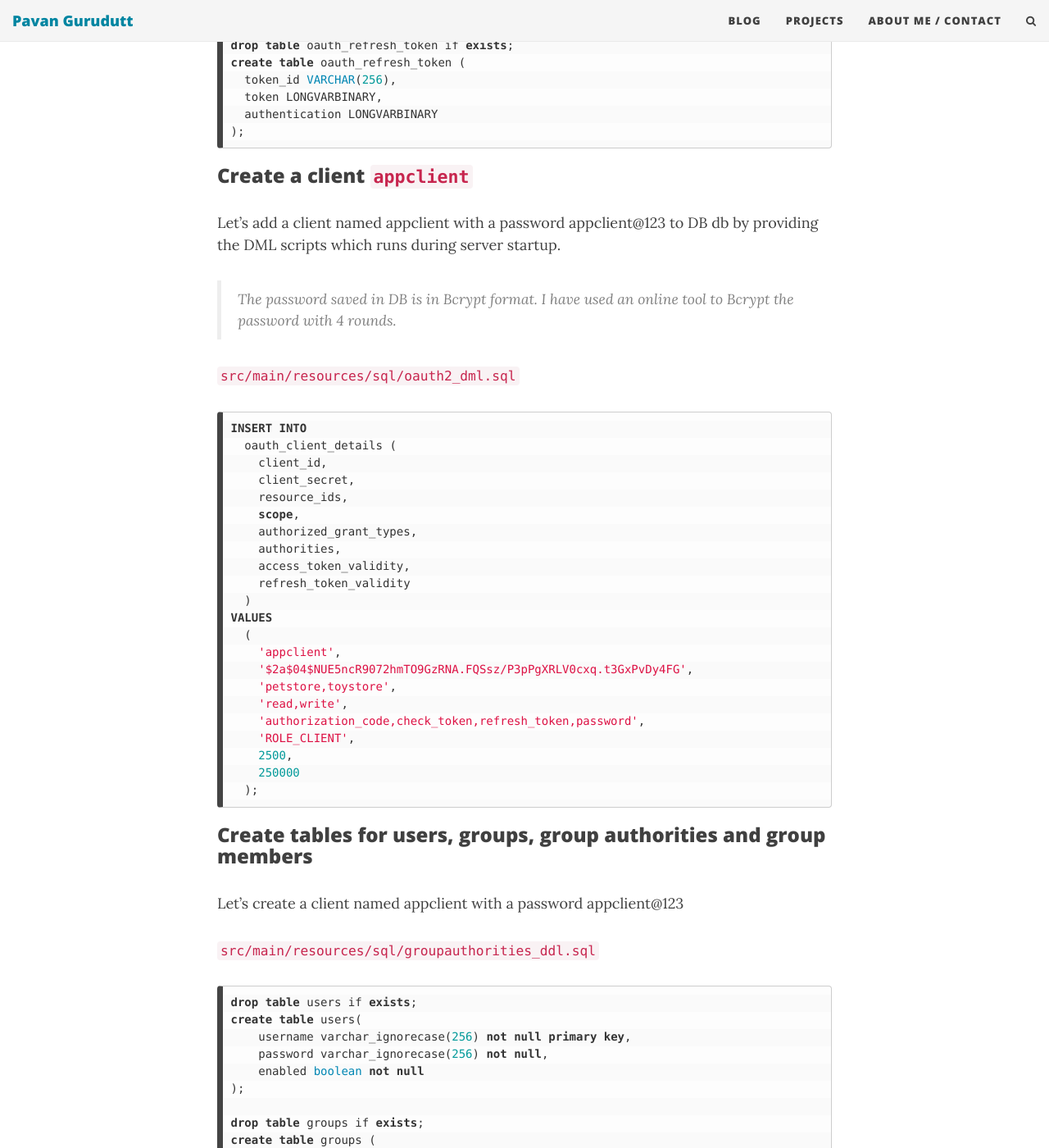
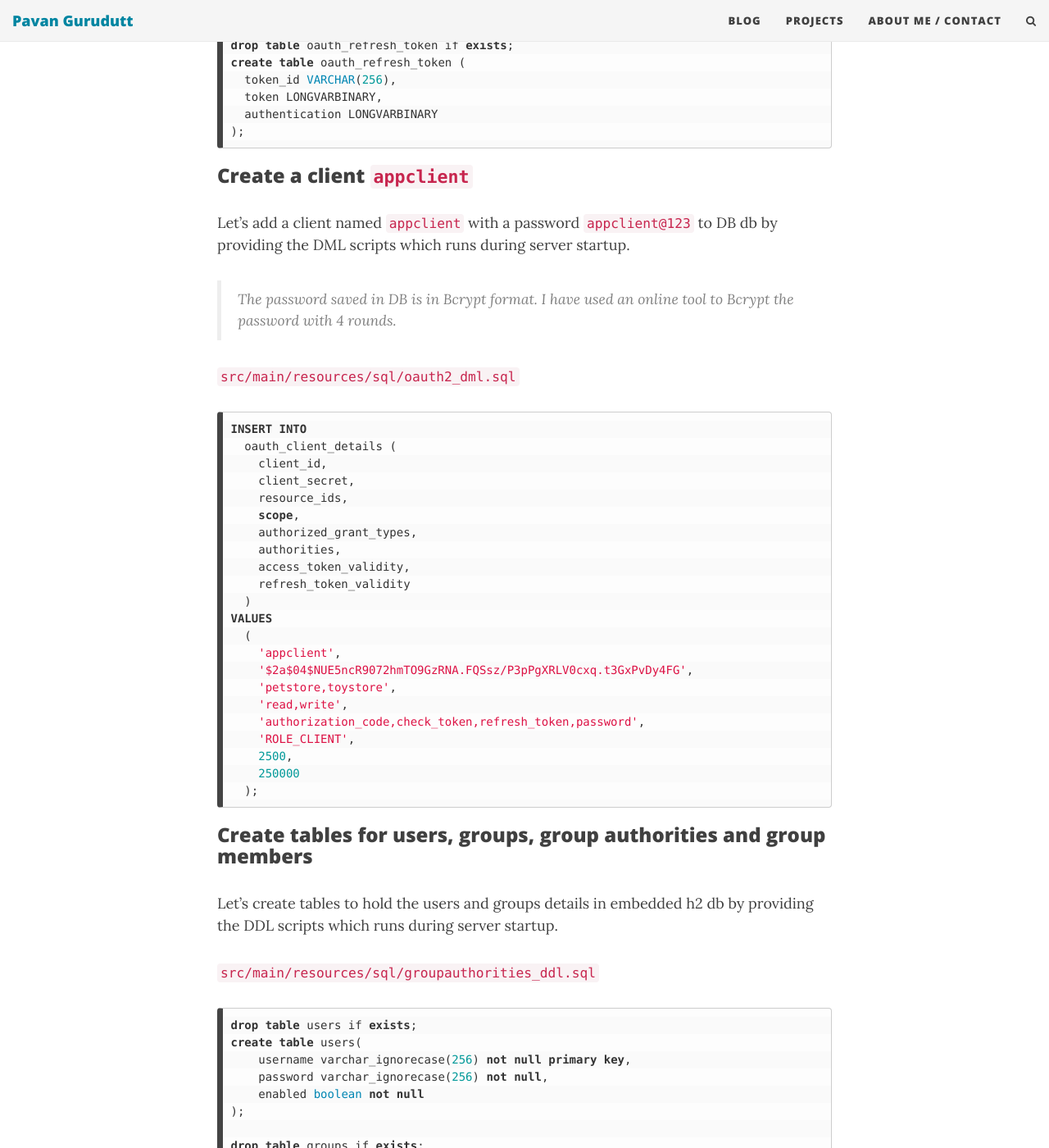
Before and after one commit to codeaches/codeaches.github.io, a Jekyll site: the page built from _posts/2018-12-19-Spring Boot-OAuth2 and Resource Server setup.md, in a window 1280 px wide and 1400 px high, scrolled down 3527 px. Shown: the whole window at 82% size. Built offline with Jekyll 4.4.1, drawn with Linux system fonts in a browser that asks for light colours; nearby versions of some CDN libraries; comment, search, counter and statistics services are not loaded.

Commit message:
no message

````diff
--- a/_posts/2018-12-19-Spring Boot-OAuth2 and Resource Server setup.md
+++ b/_posts/2018-12-19-Spring Boot-OAuth2 and Resource Server setup.md
@@ -133,7 +133,7 @@ create table oauth_refresh_token (
 
 ### Create a client `appclient`
 
-Let's add a client named appclient with a password appclient@123 to DB db by providing the DML scripts which runs during server startup.
+Let's add a client named `appclient` with a password `appclient@123` to DB db by providing the DML scripts which runs during server startup.
 
 > The password saved in DB is in Bcrypt format. I have used an online tool to Bcrypt the password with 4 rounds.
 
@@ -165,7 +165,7 @@ VALUES
 
 ### Create tables for users, groups, group authorities and group members
 
-Let's create a client named appclient with a password appclient@123
+Let's create tables to hold the users and groups details in embedded h2 db by providing the DDL scripts which runs during server startup.
 
 `src/main/resources/sql/groupauthorities_ddl.sql`
 ```sql
````
